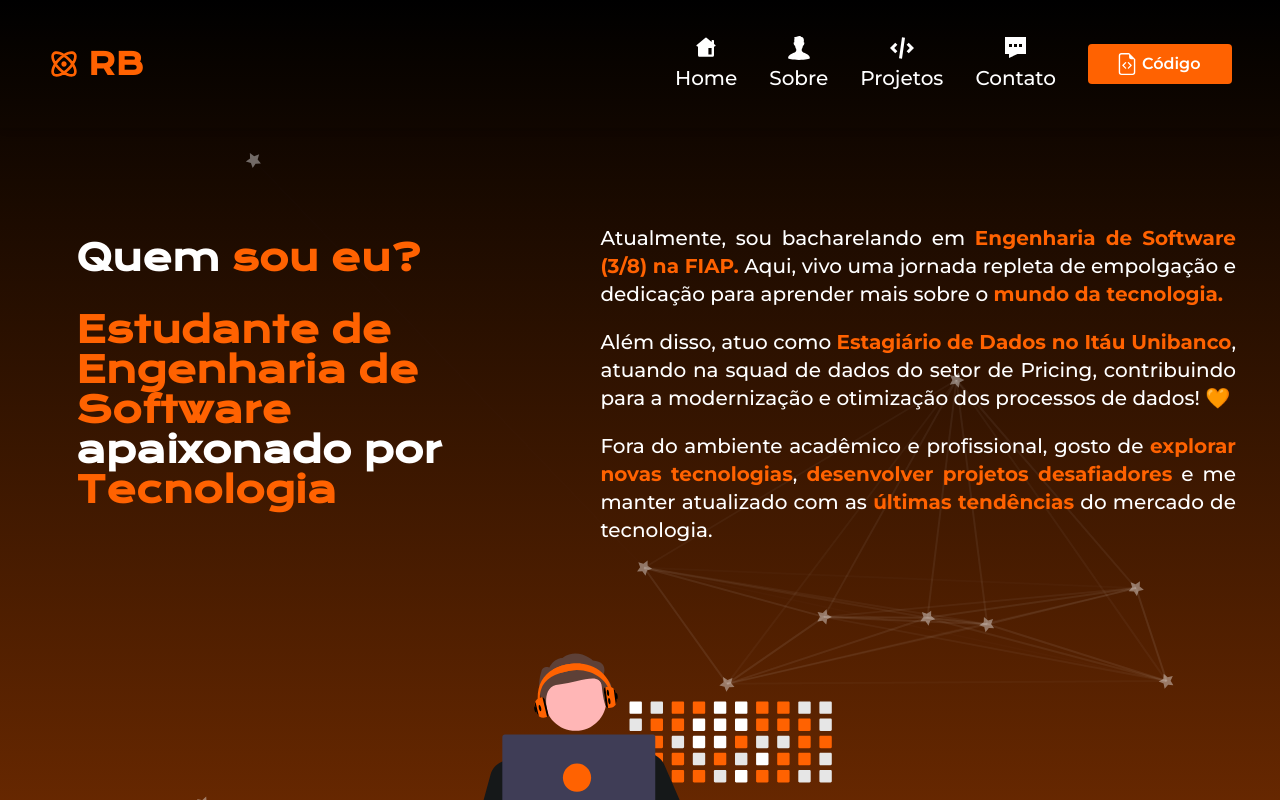
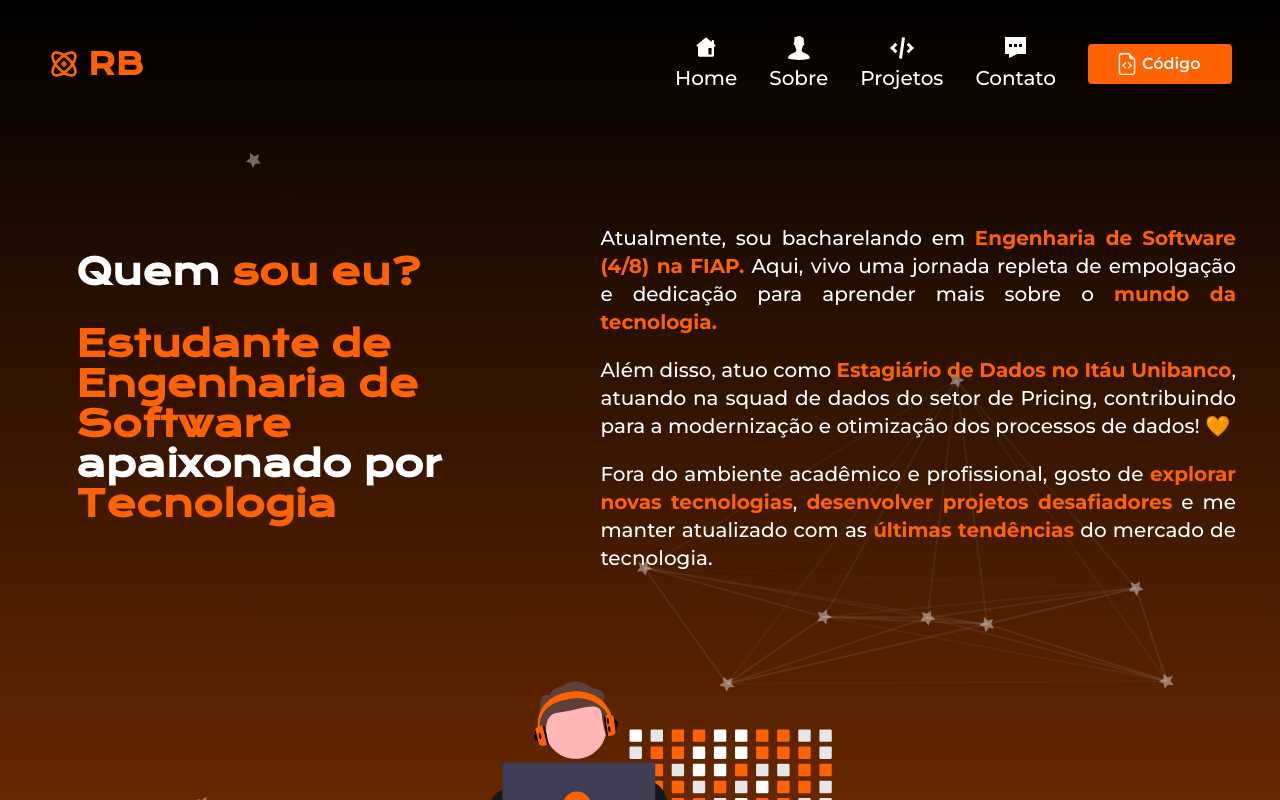
Before and after one commit to ryanbritodev/portfolio-react, a React (Vite) app: page /sobre in a window 1280 px wide. Shown: the top 800 px of the page. Built offline with nearby package versions, Linux system fonts and the light colour scheme.

Commit message:
🔨 fix: Semestre atual

```diff
--- a/src/components/About/About.jsx
+++ b/src/components/About/About.jsx
@@ -72,7 +72,7 @@ const About = () => {
               }}
             >
               <p className="text-justify text-white text-lg lg:text-xl font-montserrat font-medium mb-5 flex-wrap leading-tight">
-                Atualmente, sou bacharelando em <span className="text-fiap font-bold">Engenharia de Software (3/8) na FIAP.</span> Aqui, vivo uma jornada repleta de empolgação e dedicação para aprender mais sobre o <span className="text-fiap font-bold">mundo da tecnologia.</span>
+                Atualmente, sou bacharelando em <span className="text-fiap font-bold">Engenharia de Software (4/8) na FIAP.</span> Aqui, vivo uma jornada repleta de empolgação e dedicação para aprender mais sobre o <span className="text-fiap font-bold">mundo da tecnologia.</span>
               </p>
               <p className="text-justify text-white text-lg lg:text-xl font-medium font-montserrat mb-5 flex-wrap leading-tight">
               Além disso, atuo como <span className="text-fiap font-bold">Estagiário de Dados no Itáu Unibanco</span>, atuando na squad de dados do setor de Pricing, contribuindo para a modernização e otimização dos processos de dados! 🧡
```
